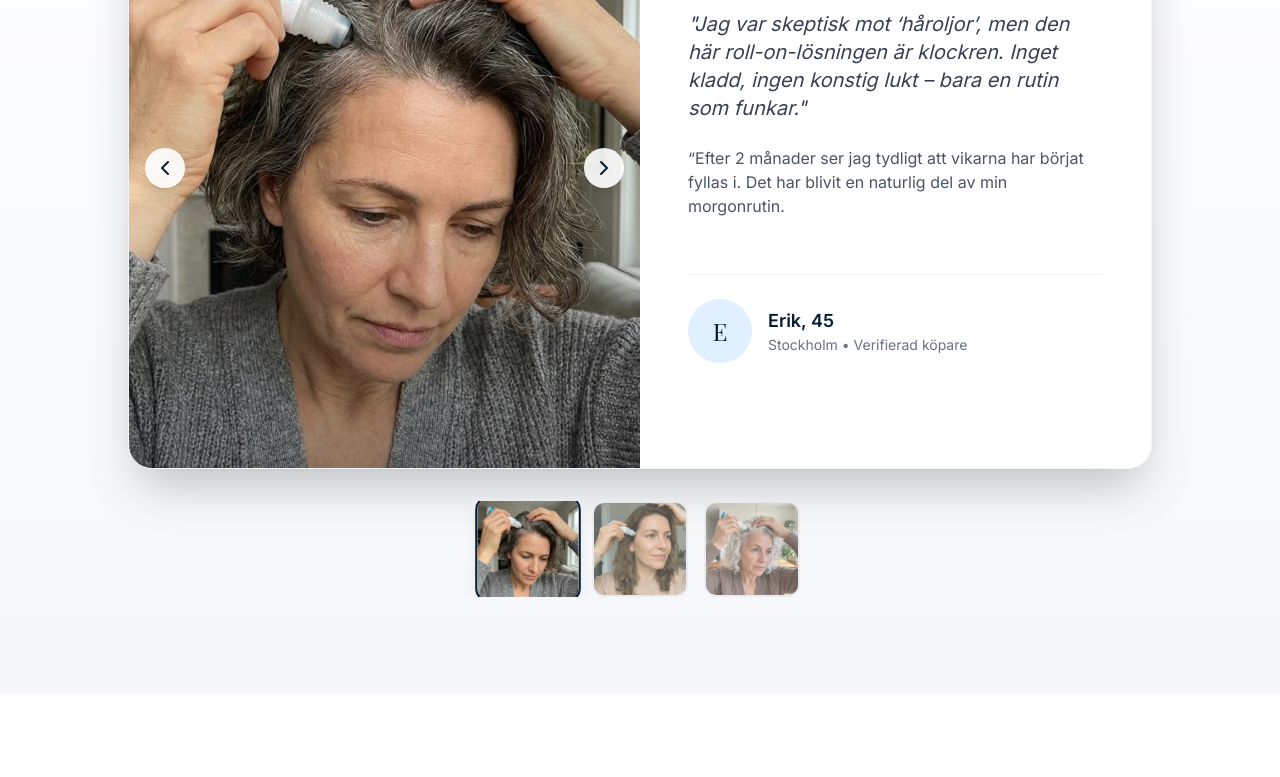
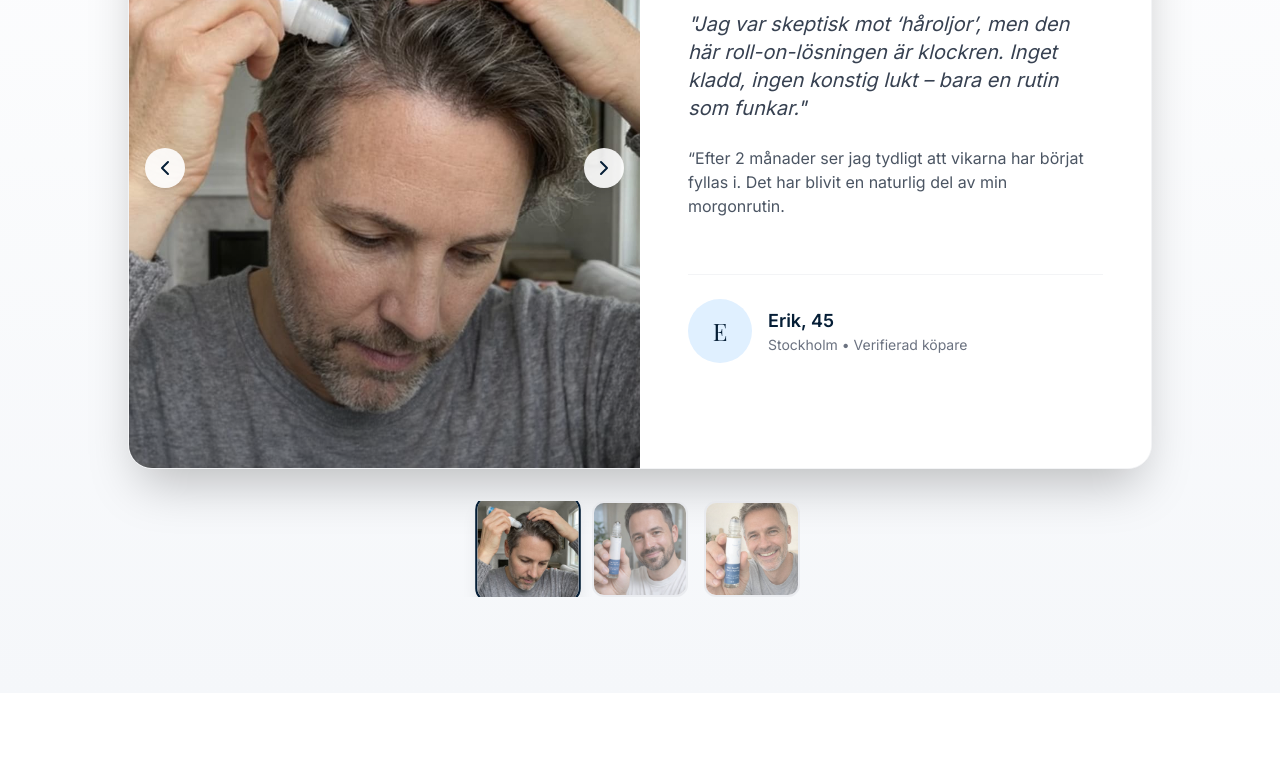
Before and after one commit to mangaz900/luminaflow, a React (Vite) app: page /p2 in a window 1280 px wide. Shown: the part 1518-2295 px from the top of the page. Built offline with nearby package versions, Linux system fonts and the light colour scheme; no server answers; a web font is replaced by a local one.

Commit message:
Split Test: Replace female application images with male ones in UserGallery

```diff
--- a/components/UserGalleryV2.tsx
+++ b/components/UserGalleryV2.tsx
@@ -7,7 +7,7 @@ const UserGalleryV2: React.FC = () => {
     const userStories = [
         {
             id: 1,
-            image: "/kvinna-applicerar-1.jpg",
+            image: "/32.jpg",
             name: "Erik, 45",
             age: "Stockholm",
             rating: 5,
@@ -16,7 +16,7 @@ const UserGalleryV2: React.FC = () => {
         },
         {
             id: 2,
-            image: "/kvinna-applicerar-2.jpg",
+            image: "/33.jpg",
             name: "Johan, 38",
             age: "Göteborg",
             rating: 5,
@@ -25,7 +25,7 @@ const UserGalleryV2: React.FC = () => {
         },
         {
             id: 3,
-            image: "/kvinna-applicerar-3.jpg",
+            image: "/34.jpg",
             name: "Anders, 52",
             age: "Malmö",
             rating: 5,
```
